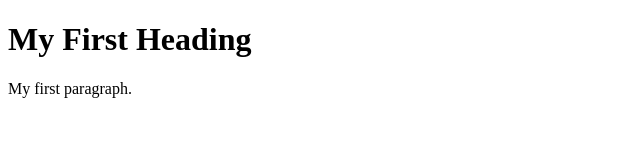
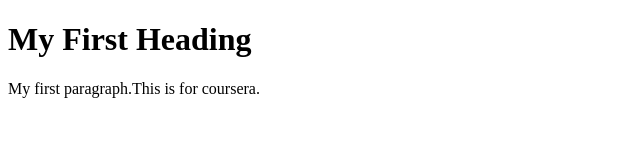
Before and after one commit to ShababulAlam/coursera-test, a plain HTML site: page site/index.html in a window 1280 px wide. Shown: the whole page, without its empty margins (0-640 px from the left). Drawn offline with Linux system fonts and the light colour scheme.

Commit message:
Edited commit

```diff
--- a/site/index.html
+++ b/site/index.html
@@ -3,7 +3,7 @@
 <body>
 
 <h1>My First Heading</h1>
-<p>My first paragraph.</p>
+<p>My first paragraph.This is for coursera.</p>
 
 </body>
 </html>
```
